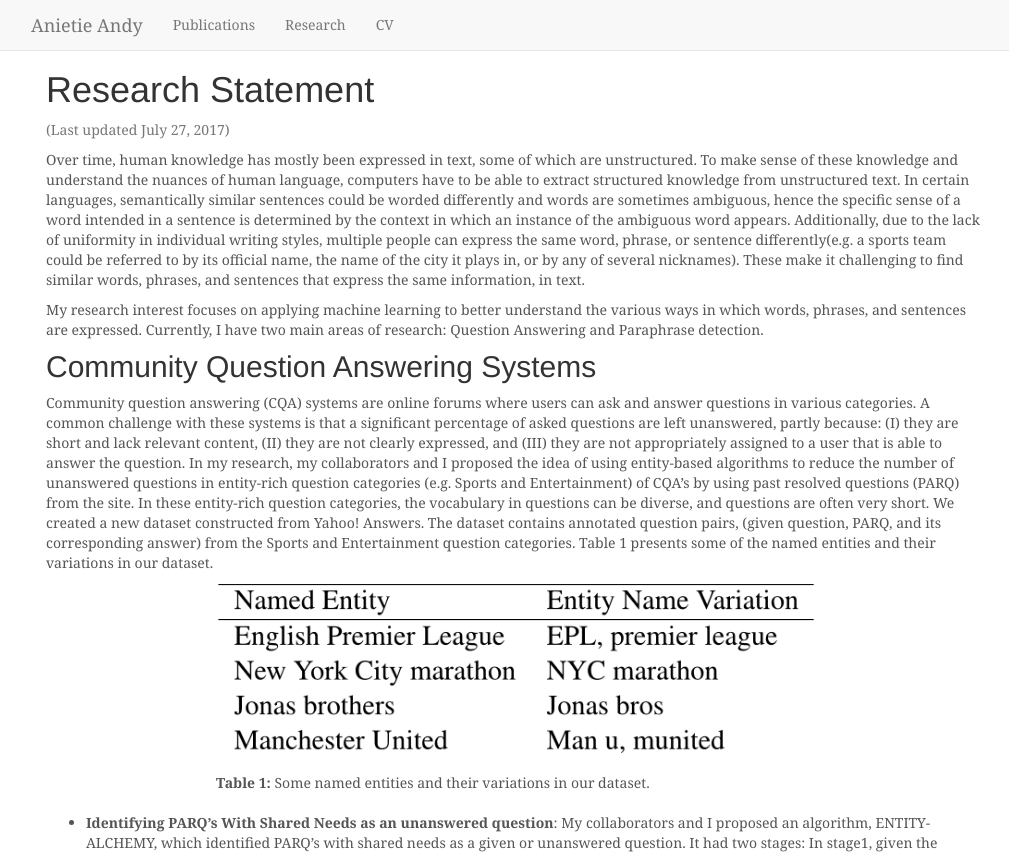
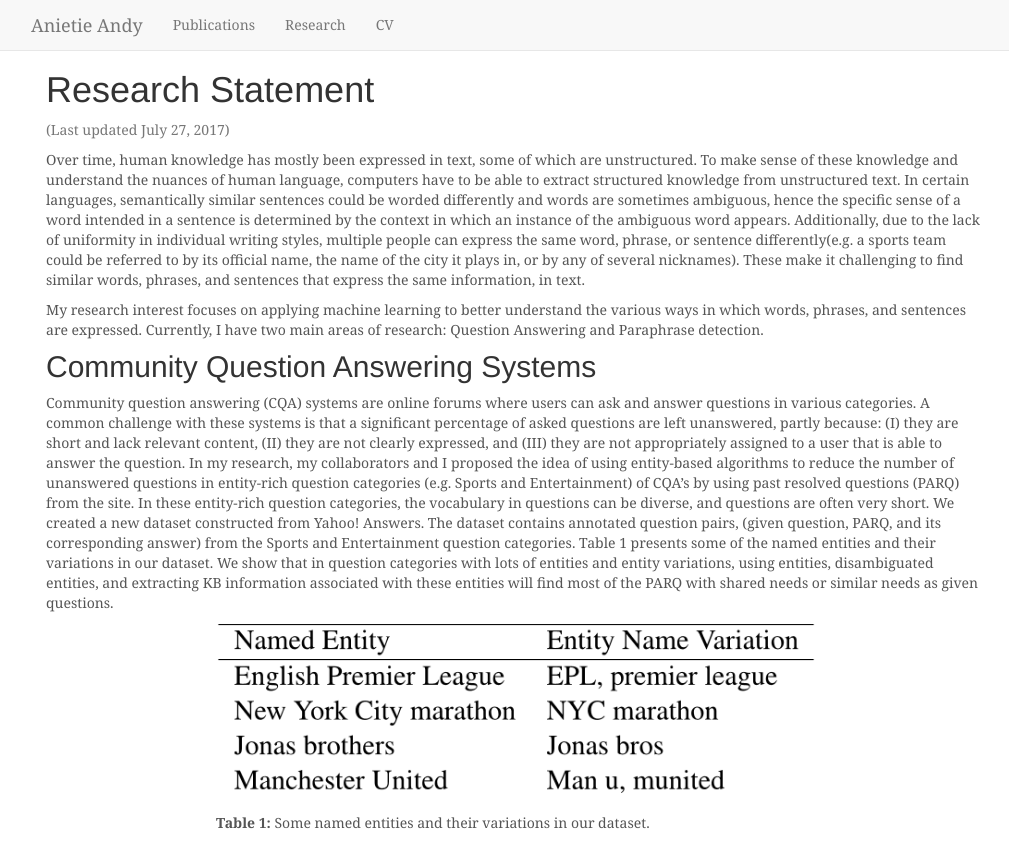
Before and after one commit to anietieandy/anietieandy.github.io, a Jekyll site: the page built from research.md, in a window 1280 px wide and 1400 px high. Shown: the top 855 px of the window, without its empty margins (124-1133 px from the left). Built offline with Jekyll 4.4.1, drawn with Linux system fonts in a browser that asks for light colours; nearby versions of some CDN libraries; some of the changed text lies outside the part shown.

Commit message:
updated research

```diff
--- a/research.md
+++ b/research.md
@@ -54,7 +54,7 @@
 ## Community Question Answering Systems
 
 
-Community question answering (CQA) systems are online forums where users can ask and answer questions in various categories. A common challenge with these systems is that a significant percentage of asked questions are left unanswered, partly because: (I) they are short and lack relevant content, (II) they are not clearly expressed, and (III) they are not appropriately assigned to a user that is able to answer the question. In my research, my collaborators and I proposed the idea of using entity-based algorithms to reduce the number of unanswered questions in entity-rich question categories (e.g. Sports and Entertainment) of CQA's by using past resolved questions (PARQ) from the site. In these entity-rich question categories, the vocabulary in questions can be diverse, and questions are often very short. We created a new dataset constructed from Yahoo! Answers. The dataset contains annotated question pairs, (given question, PARQ, and its corresponding answer) from the Sports and Entertainment question categories. Table 1 presents some of the named entities and their variations in our dataset.
+Community question answering (CQA) systems are online forums where users can ask and answer questions in various categories. A common challenge with these systems is that a significant percentage of asked questions are left unanswered, partly because: (I) they are short and lack relevant content, (II) they are not clearly expressed, and (III) they are not appropriately assigned to a user that is able to answer the question. In my research, my collaborators and I proposed the idea of using entity-based algorithms to reduce the number of unanswered questions in entity-rich question categories (e.g. Sports and Entertainment) of CQA's by using past resolved questions (PARQ) from the site. In these entity-rich question categories, the vocabulary in questions can be diverse, and questions are often very short. We created a new dataset constructed from Yahoo! Answers. The dataset contains annotated question pairs, (given question, PARQ, and its corresponding answer) from the Sports and Entertainment question categories. Table 1 presents some of the named entities and their variations in our dataset. We show that in question categories with lots of entities and entity variations, using entities, disambiguated entities, and extracting KB information associated with these entities will find most of the PARQ with shared needs or similar needs as given questions.
 
 <div class="center-block" style="margin-bottom: 20px; width: 100%; max-width: 600px">
 <img src="assets/img/5-Table4-1.png" alt="Table 2: Examples of different types of entailment relations appearing in PPDB." class="img-responsive"/><br />
@@ -62,10 +62,6 @@
 </div>
 
 
-- **Identifying PARQ's With Shared Needs as an unanswered question**: My collaborators and I proposed an algorithm, ENTITY-ALCHEMY, which identified PARQ's with shared needs as a given or unanswered question. It had two stages: In stage1, given the question pair, (Qgiven, [Qpast, Answer]), ENTITY-ALCHEMY identified named entities in (Qgiven and Qpast) and linked these entities to an external knowledge base, using entity linking, to find their name variations and anchor phrases. In this stage, ENTITY-ALCHEMY selects Qpast as a candidate similar question to Qgiven if both questions have a common entity, entity name variation, or anchor phrases. In stage 2, the algorithm extracts features from a pair of Qgiven and Qpast, selected in stage 1. These extracted features are used to score whether the answer to Qpast can be used to satisfy the given question, Qgiven.
-
-
-- **Identify PARQ's With Shared Or Similar Needs To A Given Question**: Some unanswered questions do not have a past resolved question with a shared need. For example, given the unanswered question "How can one win a trip to 2006 FIFA World Cup in Germany?", the following PARQ could be recommended, "How do I buy FIFA 2006 tickets in US?". These two questions do not have a shared need but they do have a similar need, namely "attending the FIFA world cup". My collaborators and I proposed an algorithm that identified PARQ with either a shared need or similar need as a given question. This algorithm has two stages: in stage 1, a PARQ is selected as a candidate similar question to a given question if the question-title section of both questions have a cosine similarity greater than a threshold, and the question-title + question-content of both questions contain one or more common entities, entity variations, or knowledge base anchor phrases. In stage 2, features are extracted and used to score whether the answer to Qpast can be used to satisfy the given question, Qgiven. We demonstrated that in entity-rich question categories, using knowledge base information and applying entity linking to identify and disambiguate named entities finds most of the PARQ's with either a shared or similar need to the given questions.
 
 
 ## Natural Language Understanding via Paraphrasing
```
